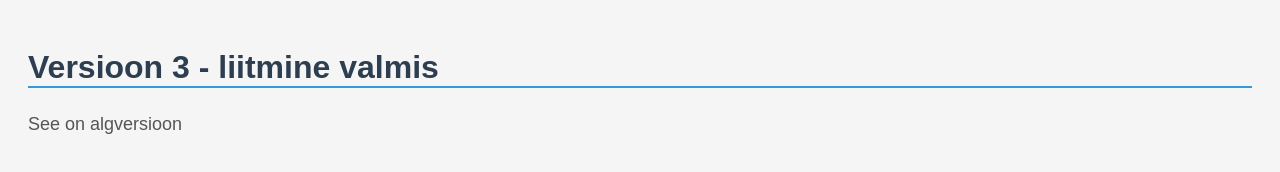
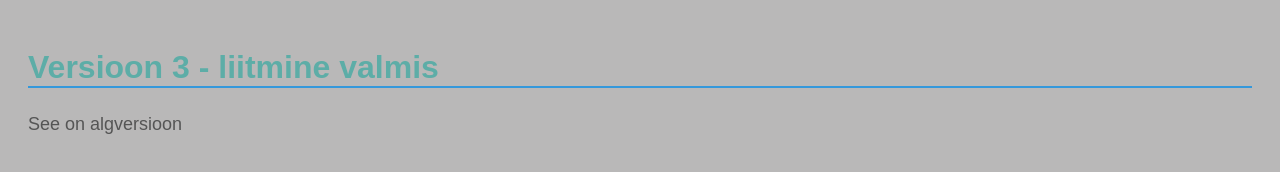
Before and after one commit to stevver/git-treening, a plain HTML site: page index.html in a window 1280 px wide. Drawn offline with Linux system fonts and the light colour scheme.

Commit message:
Change colors: h1, body background

```diff
--- a/style.css
+++ b/style.css
@@ -1,11 +1,11 @@
 body {
-    background-color: #f5f5f5;
+    background-color: #b9b8b8; /*muutsin värve */
     font-family: Arial, sans-serif;
     padding: 20px;
 }
 
 h1 {
-    color: #2c3e50;
+    color: #5dada7; /* muutsin värve*/
     border-bottom: 2px solid #3498db;
 }
 
```
